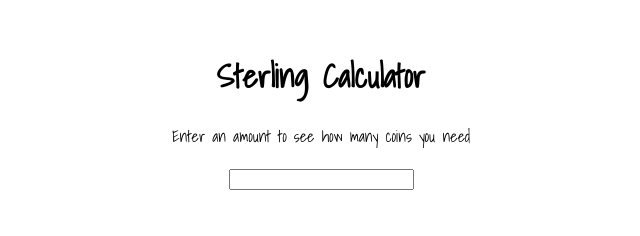
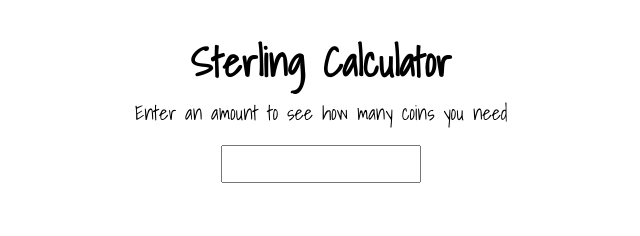
Before and after one commit to Eruant/sterling-calculator, a plain HTML site: page index.html in a window 1280 px wide. Shown: the whole page, without its empty margins (319-959 px from the left). Drawn offline with Linux system fonts and the light colour scheme.

Commit message:
Added page insite rules

```diff
--- a/index.html
+++ b/index.html
@@ -1,14 +1,16 @@
 <!doctype html>
 <head>
   <meta charsef="utf-8">
+  <meta name=viewport content="width=device-width, initial-scale=1">
   <title>Coin Challenge</title>
-  <link href='http://fonts.googleapis.com/css?family=Shadows+Into+Light' rel='stylesheet' type='text/css'>
   <style>
 
     body {
       width: 600px;
       margin: 50px auto;
       text-align: center;
+      font-size: 20px;
+      line-height: 24px;
       font-family: 'Shadows Into Light', cursive;
     }
 
@@ -82,6 +84,14 @@
       height: 44px;
       background-image: url('assets/coin_1.png');
     }
+
+    input {
+      padding: 5px;
+      font-size: 20px;
+      line-height: 24px;
+      font-family: 'Shadows Into Light', cursive;
+      text-align: center;
+    }
   </style>
 </head>
 <body>
@@ -90,4 +100,15 @@
   <input id="moneyInput">
   <div id="result"></div>
   <script src="js/coinChallenge.js"></script>
+  <script>
+    var cb = function() {
+      var l = document.createElement('link'); l.rel = 'stylesheet';
+      l.href = 'http://fonts.googleapis.com/css?family=Shadows+Into+Light';
+      var h = document.getElementsByTagName('head')[0]; h.parentNode.insertBefore(l, h);
+    };
+    var raf = requestAnimationFrame || mozRequestAnimationFrame ||
+        webkitRequestAnimationFrame || msRequestAnimationFrame;
+    if (raf) raf(cb);
+    else window.addEventListener('load', cb);
+  </script>
 </body>
```
